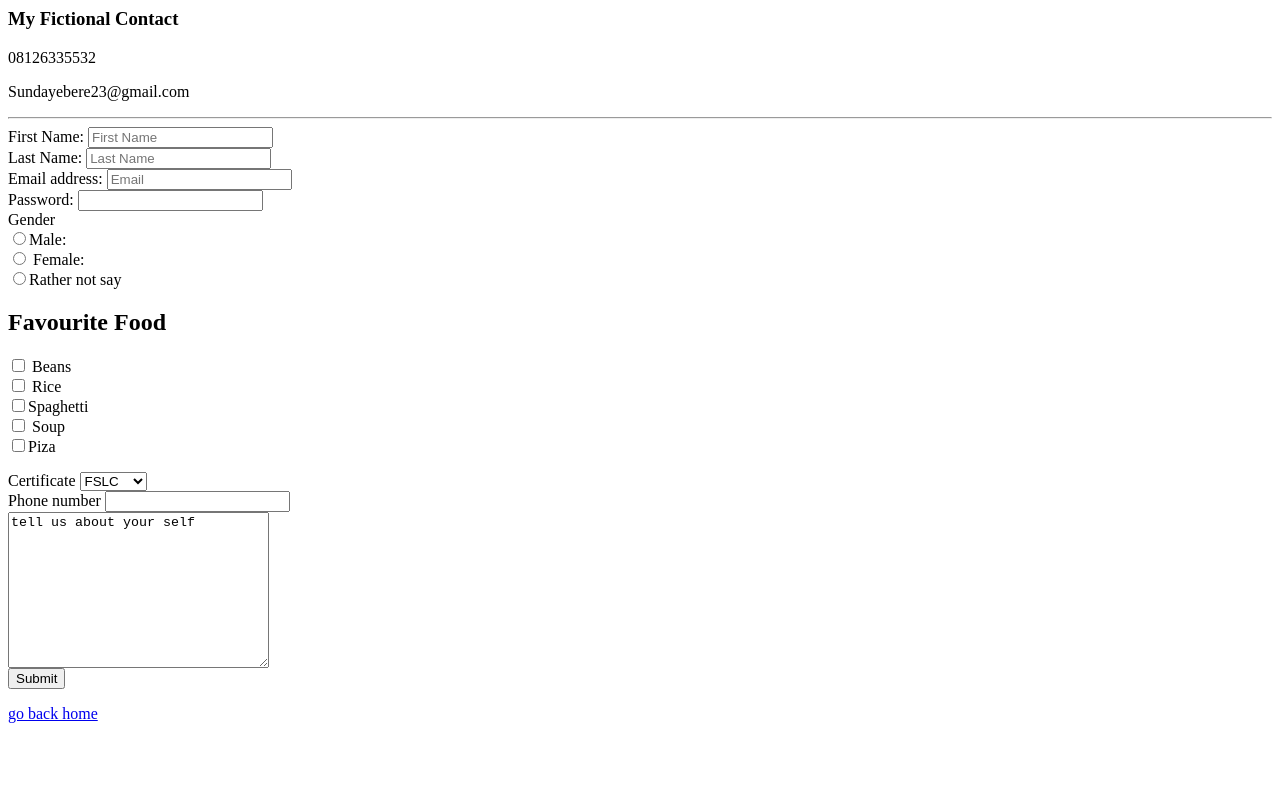
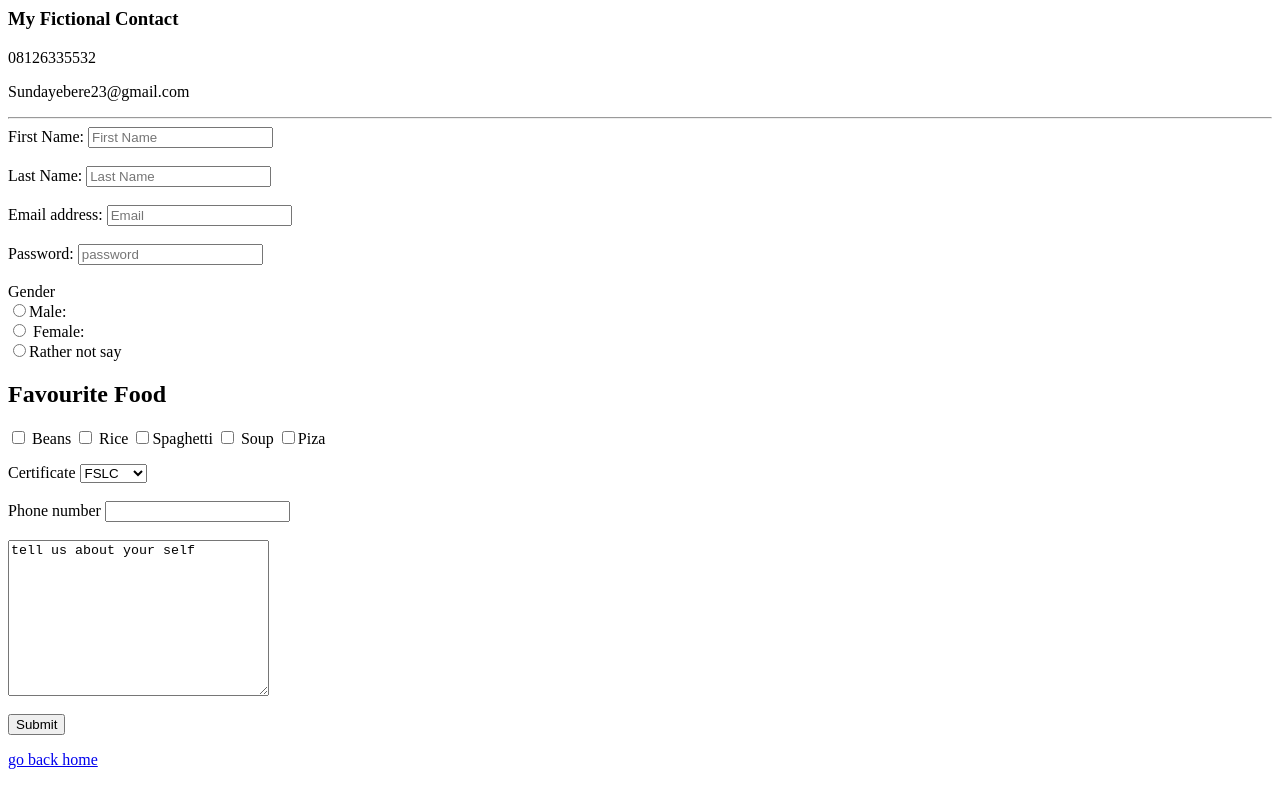
Before and after one commit to Eberesundayikechukwu/my-second-webpage, a plain HTML site: page contact_me.html in a window 1280 px wide. Drawn offline with Linux system fonts and the light colour scheme.

Commit message:
my third commit

```diff
--- a/contact_me.html
+++ b/contact_me.html
@@ -10,16 +10,15 @@
     <p>08126335532</p>
     <p>Sundayebere23@gmail.com</p>
     <hr>
-
     <form action="">
         <label for="Name">First Name:</label>
-        <input type="text" placeholder="First Name"> <br>
+        <input type="text" placeholder="First Name"> <br> <br>
         <label for="Name">Last Name:</label>
-        <input type="text" placeholder="Last Name"><br>
+        <input type="text" placeholder="Last Name"><br> <br>
         <label for="Email">Email address:</label>
-        <input type="email" placeholder="Email"><br>
+        <input type="email" placeholder="Email"><br> <br>
         <label for="password" >Password:</label>
-        <input type="password" required><br>
+        <input type="password" required placeholder="password"><br><br>
         <label for="gender">Gender</label> <br>
         <input type="radio" name="gender">Male: <br>
         <input type="radio" name="gender"> Female: <br>
@@ -27,10 +26,10 @@
 
 
         <h2>Favourite Food</h2>
-        <input type="checkbox" name="Beans"> Beans <br>
-        <input type="checkbox" name="Rice"> Rice <br>
-        <input type="checkbox" name="Spaghetti">Spaghetti <br>
-        <input type="checkbox" name="Soup"> Soup <br>
+        <input type="checkbox" name="Beans"> Beans
+        <input type="checkbox" name="Rice"> Rice
+        <input type="checkbox" name="Spaghetti">Spaghetti
+        <input type="checkbox" name="Soup"> Soup
         <input type="checkbox" name="Piza">Piza
         </Form>
         <label for="Certificate">Certificate</label>
@@ -38,12 +37,11 @@
             <option value="FSLC">FSLC</option>
             <option value="O'Level">O'Level</option>
             <option value="BSC">BSC</option>
-        </select><br>
-        <label for="Phone number"> Phone number</label>
-        <input type="number"><br>
-        <textarea name="" id="" cols="30" rows="10">tell us about your self</textarea> <br>
+        </select><br> <br>
+        <label for="Phone number">  Phone number</label>
+        <input type="number"><br> <br>
+        <textarea name="" id="" cols="30" rows="10">tell us about your self</textarea> <br> <br>
         <input type="Submit" value="Submit">
-
         </form>
 
 <p> <a href="index.html"> go back home</a></p>
```
